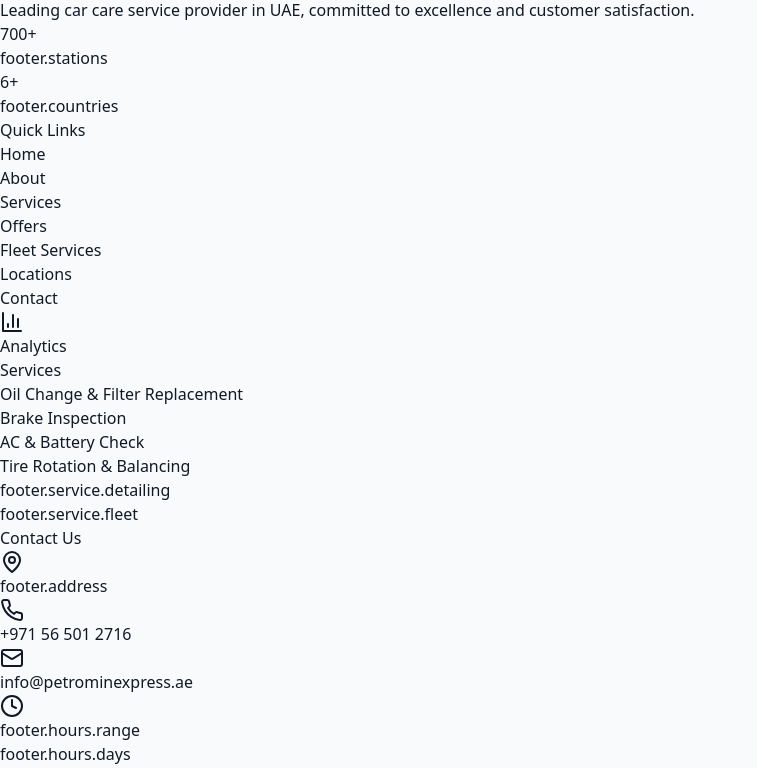
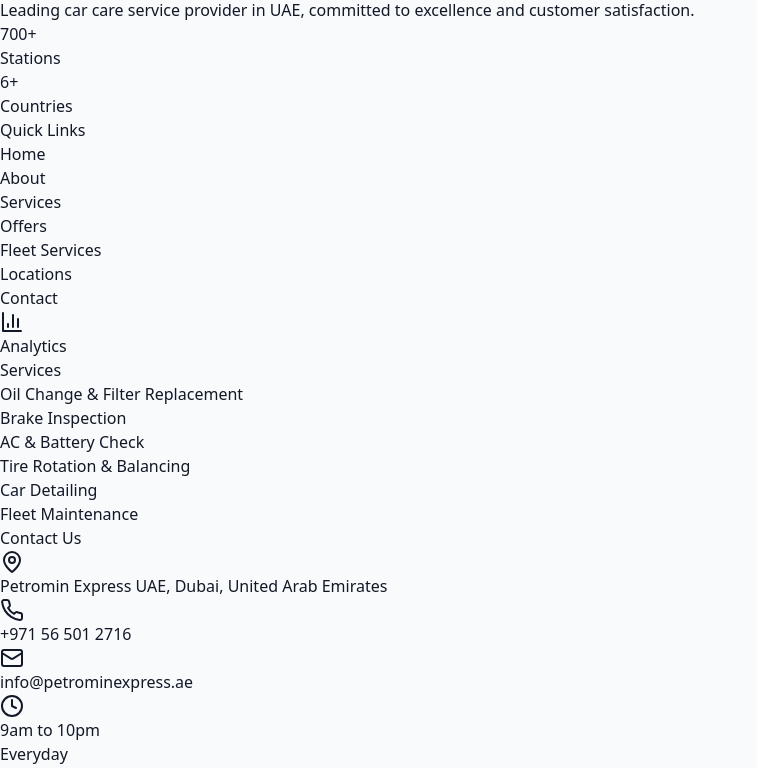
Before and after one commit to syedahmedulhassan1-blip/Petromin-test-website, a React (Vite) app: page /contact in a window 1280 px wide. Shown: the part 1772-2540 px from the top of the page, without its empty margins (0-757 px from the left). Built offline with nearby package versions, Linux system fonts and the light colour scheme; no server answers.

Commit message:
Update en.ts

```diff
--- a/src/translations/en.ts
+++ b/src/translations/en.ts
@@ -96,6 +96,14 @@
   'footer.rights': 'All rights reserved.',
   'footer.privacy': 'Privacy Policy',
   'footer.terms': 'Terms of Service',
+  'footer.address': 'Petromin Express UAE, Dubai, United Arab Emirates',
+  'footer.hours.range': '9am to 10pm',
+  'footer.hours.days': 'Everyday',
+  'footer.stations': 'Stations',
+  'footer.countries': 'Countries',
+  'footer.service.detailing': 'Car Detailing',
+  'footer.service.fleet': 'Fleet Maintenance',
+  'footer.copyright': '© 2026 Petromin Express UAE.',
 
   'services.page.title': 'Our Services',
   'services.page.subtitle': 'Comprehensive automotive services to keep your vehicle in perfect condition.',
```
